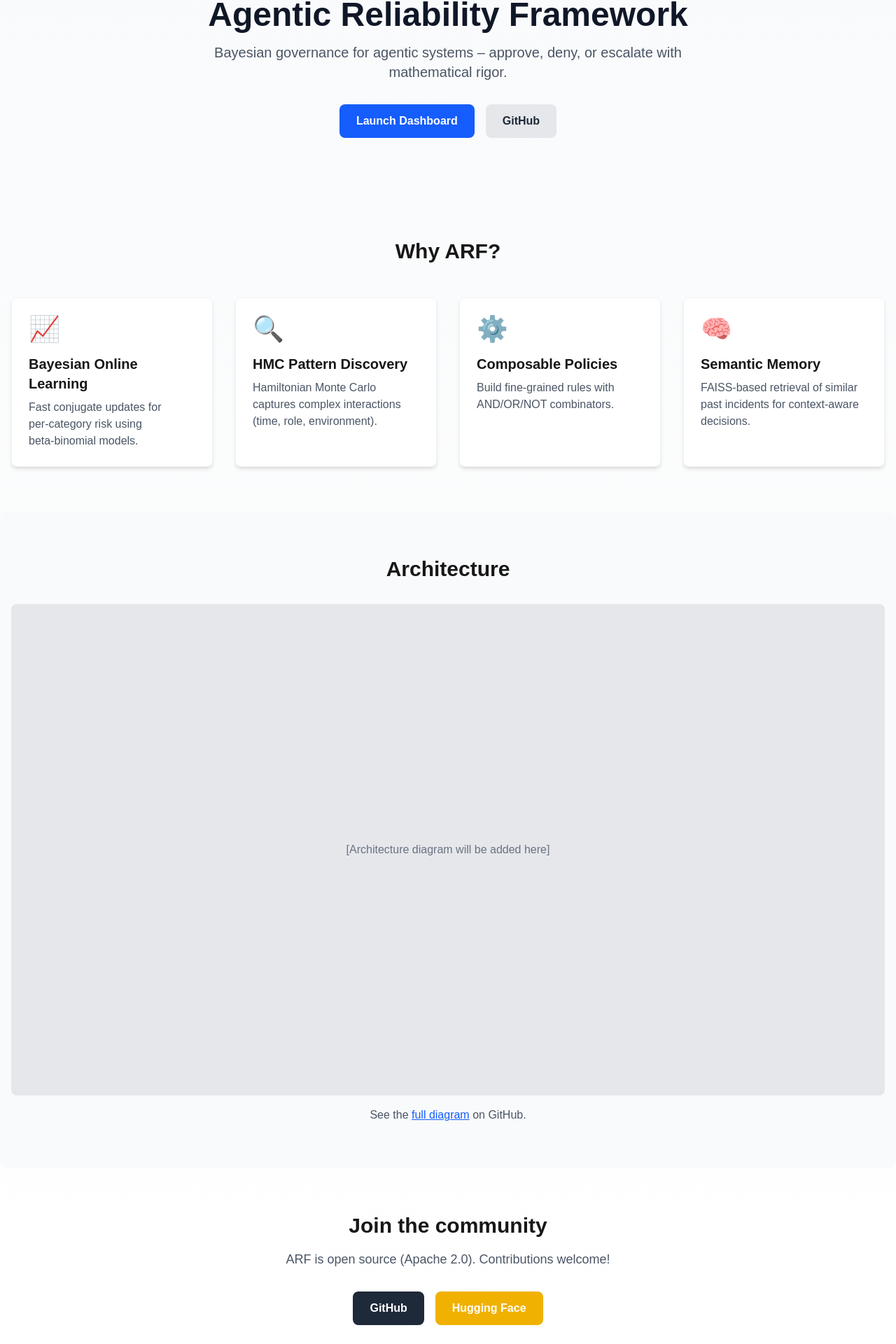
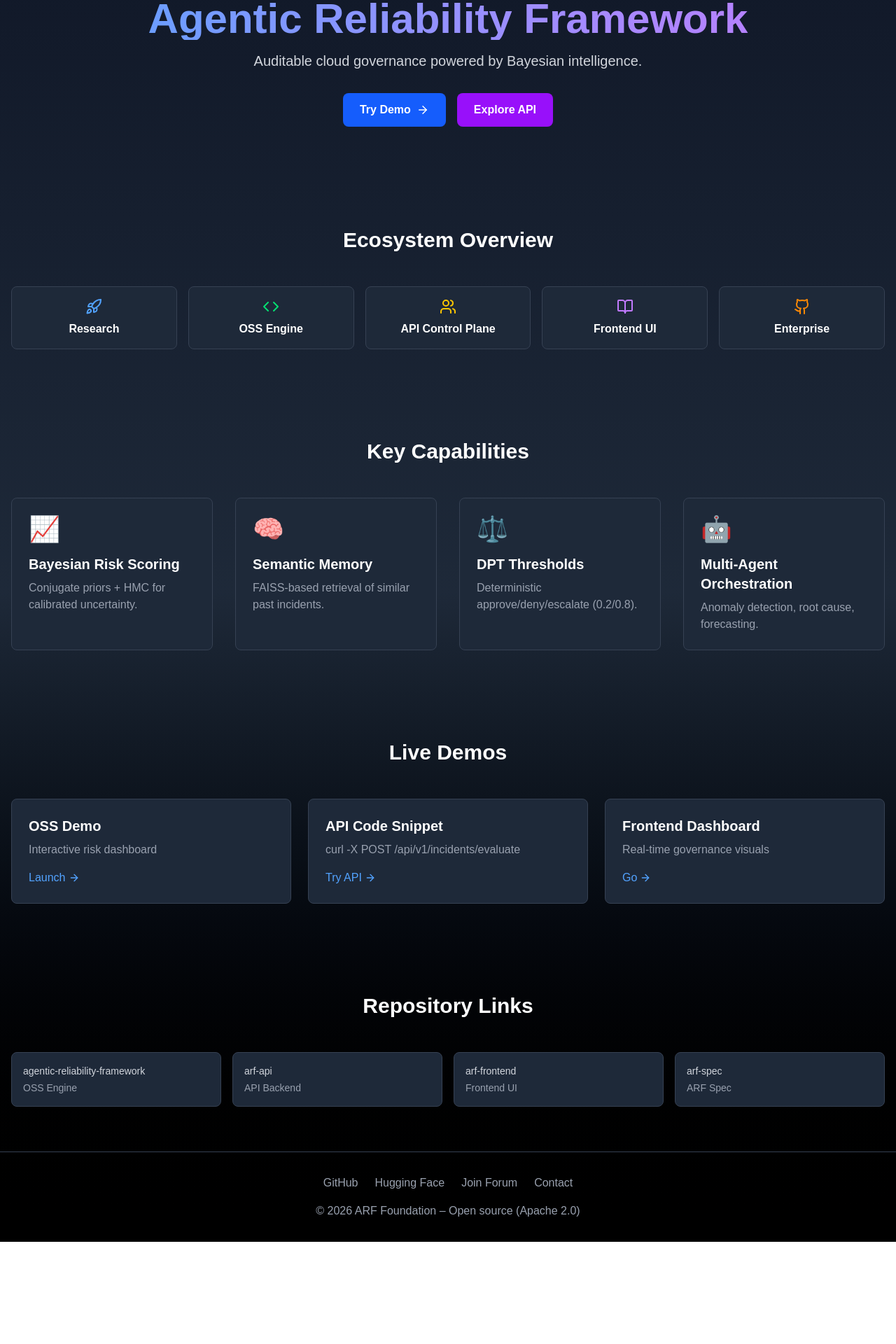
Before and after one commit to arf-foundation/arf-frontend, a Next.js app: page / in a window 1280 px wide. Shown: the part 139-2059 px from the top of the page at 70% size. After the commit the page ends 1913 px from the top, so only its background shows below. Built offline with nearby package versions, Linux system fonts and the light colour scheme.

Commit message:
Update page.tsx

```diff
--- a/app/page.tsx
+++ b/app/page.tsx
@@ -1,108 +1,168 @@
-// app/page.tsx
 import Link from 'next/link';
+import { ArrowRight, Github, Rocket, BookOpen, Users, Code } from 'lucide-react';
 
 export default function LandingPage() {
   return (
-    <div className="min-h-screen bg-gradient-to-b from-gray-50 to-white">
+    <div className="min-h-screen bg-gradient-to-b from-gray-900 via-gray-800 to-black text-white">
       {/* Hero Section */}
-      <section className="container mx-auto px-4 py-20 text-center">
-        <h1 className="text-5xl font-bold text-gray-900 mb-4">
+      <section className="container mx-auto px-4 py-20 text-center animate-fade-in">
+        <h1 className="text-6xl font-bold bg-gradient-to-r from-blue-400 to-purple-400 bg-clip-text text-transparent mb-4">
           Agentic Reliability Framework
         </h1>
-        <p className="text-xl text-gray-600 max-w-3xl mx-auto mb-8">
-          Bayesian governance for agentic systems – approve, deny, or escalate with mathematical rigor.
+        <p className="text-xl text-gray-300 max-w-3xl mx-auto mb-8">
+          Auditable cloud governance powered by Bayesian intelligence.
         </p>
         <div className="flex gap-4 justify-center">
           <Link
             href="/dashboard"
-            className="bg-blue-600 text-white px-6 py-3 rounded-lg font-semibold hover:bg-blue-700 transition"
+            className="bg-blue-600 text-white px-6 py-3 rounded-lg font-semibold hover:bg-blue-700 transition flex items-center gap-2"
           >
-            Launch Dashboard
+            Try Demo <ArrowRight size={18} />
           </Link>
           <a
-            href="https://github.com/arf-foundation"
+            href="https://huggingface.co/spaces/A-R-F/Agentic-Reliability-Framework-v4"
             target="_blank"
             rel="noopener noreferrer"
-            className="bg-gray-200 text-gray-800 px-6 py-3 rounded-lg font-semibold hover:bg-gray-300 transition"
+            className="bg-purple-600 text-white px-6 py-3 rounded-lg font-semibold hover:bg-purple-700 transition"
           >
-            GitHub
+            Explore API
           </a>
         </div>
       </section>
 
-      {/* Features Grid */}
-      <section className="container mx-auto px-4 py-16">
-        <h2 className="text-3xl font-bold text-center mb-12">Why ARF?</h2>
+      {/* Ecosystem Overview */}
+      <section className="container mx-auto px-4 py-16 animate-slide-up">
+        <h2 className="text-3xl font-bold text-center mb-12">Ecosystem Overview</h2>
+        <div className="grid md:grid-cols-5 gap-4 text-center">
+          <div className="bg-gray-800 p-4 rounded-lg border border-gray-700">
+            <Rocket className="mx-auto mb-2 text-blue-400" />
+            <h3 className="font-semibold">Research</h3>
+          </div>
+          <div className="bg-gray-800 p-4 rounded-lg border border-gray-700">
+            <Code className="mx-auto mb-2 text-green-400" />
+            <h3 className="font-semibold">OSS Engine</h3>
+          </div>
+          <div className="bg-gray-800 p-4 rounded-lg border border-gray-700">
+            <Users className="mx-auto mb-2 text-yellow-400" />
+            <h3 className="font-semibold">API Control Plane</h3>
+          </div>
+          <div className="bg-gray-800 p-4 rounded-lg border border-gray-700">
+            <BookOpen className="mx-auto mb-2 text-purple-400" />
+            <h3 className="font-semibold">Frontend UI</h3>
+          </div>
+          <div className="bg-gray-800 p-4 rounded-lg border border-gray-700">
+            <Github className="mx-auto mb-2 text-orange-400" />
+            <h3 className="font-semibold">Enterprise</h3>
+          </div>
+        </div>
+      </section>
+
+      {/* Key Capabilities */}
+      <section className="container mx-auto px-4 py-16 animate-slide-up">
+        <h2 className="text-3xl font-bold text-center mb-12">Key Capabilities</h2>
         <div className="grid md:grid-cols-2 lg:grid-cols-4 gap-8">
           <FeatureCard
-            title="Bayesian Online Learning"
-            description="Fast conjugate updates for per‑category risk using beta‑binomial models."
+            title="Bayesian Risk Scoring"
+            description="Conjugate priors + HMC for calibrated uncertainty."
             icon="📈"
           />
           <FeatureCard
-            title="HMC Pattern Discovery"
-            description="Hamiltonian Monte Carlo captures complex interactions (time, role, environment)."
-            icon="🔍"
+            title="Semantic Memory"
+            description="FAISS‑based retrieval of similar past incidents."
+            icon="🧠"
           />
           <FeatureCard
-            title="Composable Policies"
-            description="Build fine‑grained rules with AND/OR/NOT combinators."
-            icon="⚙️"
+            title="DPT Thresholds"
+            description="Deterministic approve/deny/escalate (0.2/0.8)."
+            icon="⚖️"
           />
           <FeatureCard
-            title="Semantic Memory"
-            description="FAISS‑based retrieval of similar past incidents for context‑aware decisions."
-            icon="🧠"
+            title="Multi‑Agent Orchestration"
+            description="Anomaly detection, root cause, forecasting."
+            icon="🤖"
           />
         </div>
       </section>
 
-      {/* Architecture Diagram (placeholder) */}
-      <section className="container mx-auto px-4 py-16 bg-gray-50 rounded-xl">
-        <h2 className="text-3xl font-bold text-center mb-8">Architecture</h2>
-        <div className="aspect-video bg-gray-200 rounded-lg flex items-center justify-center text-gray-500">
-          [Architecture diagram will be added here]
+      {/* Live Demos */}
+      <section className="container mx-auto px-4 py-16 animate-slide-up">
+        <h2 className="text-3xl font-bold text-center mb-12">Live Demos</h2>
+        <div className="grid md:grid-cols-3 gap-6">
+          <DemoCard
+            title="OSS Demo"
+            description="Interactive risk dashboard"
+            link="/dashboard"
+            buttonText="Launch"
+          />
+          <DemoCard
+            title="API Code Snippet"
+            description="curl -X POST /api/v1/incidents/evaluate"
+            link="https://huggingface.co/spaces/A-R-F/Agentic-Reliability-Framework-v4"
+            buttonText="Try API"
+          />
+          <DemoCard
+            title="Frontend Dashboard"
+            description="Real‑time governance visuals"
+            link="/dashboard"
+            buttonText="Go"
+          />
         </div>
-        <p className="text-center mt-4 text-gray-600">
-          See the <a href="https://github.com/arf-foundation/agentic-reliability-framework/blob/main/docs/architecture.mmd" className="text-blue-600 underline">full diagram</a> on GitHub.
-        </p>
       </section>
 
-      {/* CTA / Community */}
-      <section className="container mx-auto px-4 py-16 text-center">
-        <h2 className="text-3xl font-bold mb-4">Join the community</h2>
-        <p className="text-lg text-gray-600 mb-8">
-          ARF is open source (Apache 2.0). Contributions welcome!
-        </p>
-        <div className="flex gap-4 justify-center">
-          <a
-            href="https://github.com/arf-foundation"
-            target="_blank"
-            rel="noopener noreferrer"
-            className="bg-gray-800 text-white px-6 py-3 rounded-lg font-semibold hover:bg-gray-900 transition"
-          >
-            GitHub
-          </a>
-          <a
-            href="https://huggingface.co/A-R-F"
-            target="_blank"
-            rel="noopener noreferrer"
-            className="bg-yellow-500 text-white px-6 py-3 rounded-lg font-semibold hover:bg-yellow-600 transition"
-          >
-            Hugging Face
-          </a>
+      {/* Repository Links */}
+      <section className="container mx-auto px-4 py-16 animate-slide-up">
+        <h2 className="text-3xl font-bold text-center mb-12">Repository Links</h2>
+        <div className="grid md:grid-cols-2 lg:grid-cols-4 gap-4">
+          <RepoCard name="agentic-reliability-framework" desc="OSS Engine" url="https://github.com/arf-foundation/agentic-reliability-framework" />
+          <RepoCard name="arf-api" desc="API Backend" url="https://github.com/arf-foundation/arf-api" />
+          <RepoCard name="arf-frontend" desc="Frontend UI" url="https://github.com/arf-foundation/arf-frontend" />
+          <RepoCard name="arf-spec" desc="ARF Spec" url="https://github.com/arf-foundation/arf-spec" />
         </div>
       </section>
+
+      {/* Community & Footer */}
+      <footer className="border-t border-gray-700 py-8 text-center text-gray-400">
+        <div className="container mx-auto px-4">
+          <div className="flex justify-center gap-6 mb-4">
+            <a href="https://github.com/arf-foundation" target="_blank" rel="noopener noreferrer" className="hover:text-white">GitHub</a>
+            <a href="https://huggingface.co/A-R-F" target="_blank" rel="noopener noreferrer" className="hover:text-white">Hugging Face</a>
+            <a href="#" className="hover:text-white">Join Forum</a>
+            <a href="#" className="hover:text-white">Contact</a>
+          </div>
+          <p>© 2026 ARF Foundation – Open source (Apache 2.0)</p>
+        </div>
+      </footer>
     </div>
   );
 }
 
 function FeatureCard({ title, description, icon }: { title: string; description: string; icon: string }) {
   return (
-    <div className="bg-white p-6 rounded-lg shadow-md border border-gray-100">
+    <div className="bg-gray-800 p-6 rounded-lg border border-gray-700 hover:border-blue-500 transition">
       <div className="text-4xl mb-4">{icon}</div>
       <h3 className="text-xl font-semibold mb-2">{title}</h3>
-      <p className="text-gray-600">{description}</p>
+      <p className="text-gray-400">{description}</p>
     </div>
   );
 }
+
+function DemoCard({ title, description, link, buttonText }: { title: string; description: string; link: string; buttonText: string }) {
+  return (
+    <div className="bg-gray-800 p-6 rounded-lg border border-gray-700">
+      <h3 className="text-xl font-semibold mb-2">{title}</h3>
+      <p className="text-gray-400 mb-4">{description}</p>
+      <Link href={link} className="text-blue-400 hover:text-blue-300 font-medium flex items-center gap-1">
+        {buttonText} <ArrowRight size={16} />
+      </Link>
+    </div>
+  );
+}
+
+function RepoCard({ name, desc, url }: { name: string; desc: string; url: string }) {
+  return (
+    <a href={url} target="_blank" rel="noopener noreferrer" className="bg-gray-800 p-4 rounded-lg border border-gray-700 hover:border-blue-500 transition block">
+      <h3 className="font-mono text-sm text-gray-300">{name}</h3>
+      <p className="text-gray-400 text-sm mt-1">{desc}</p>
+    </a>
+  );
+}
```
